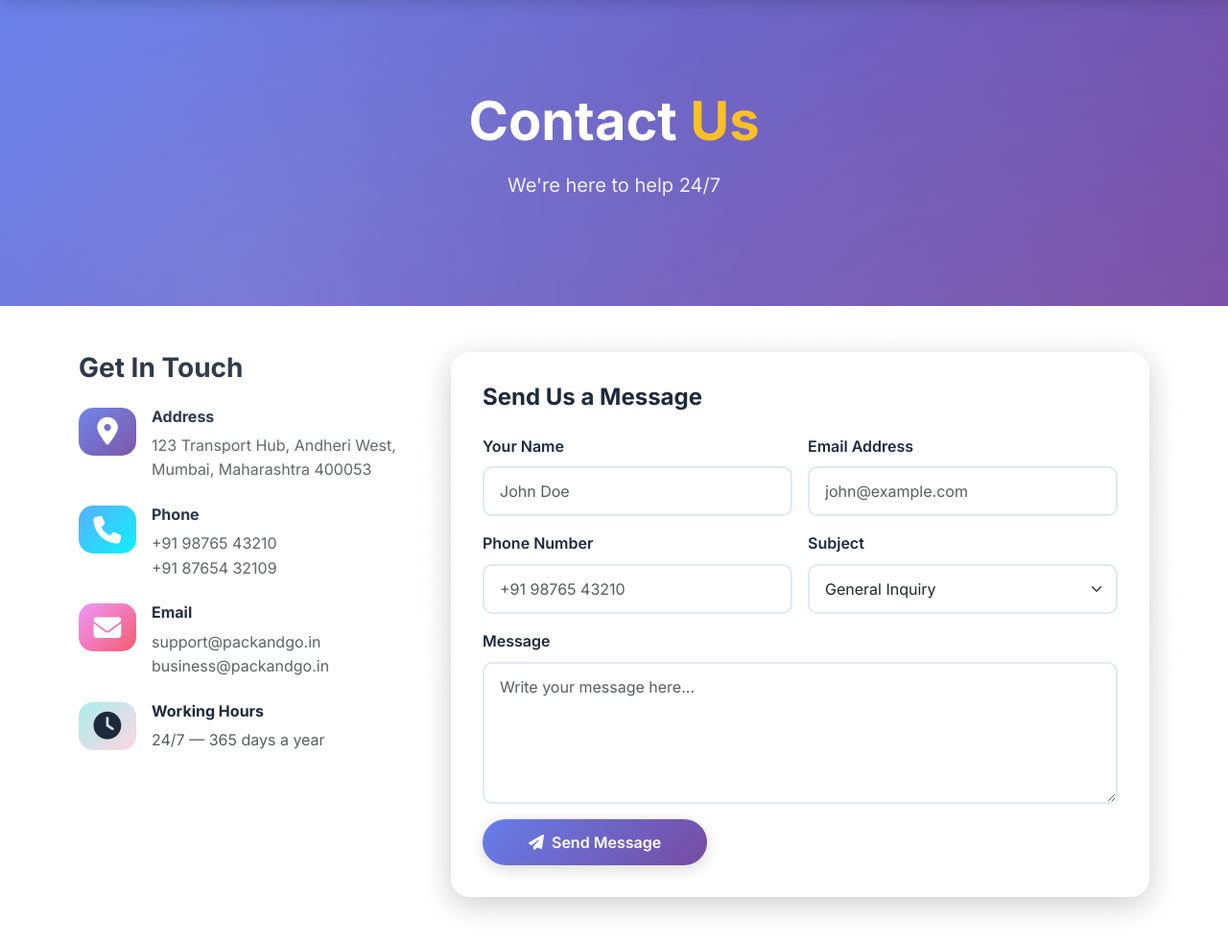
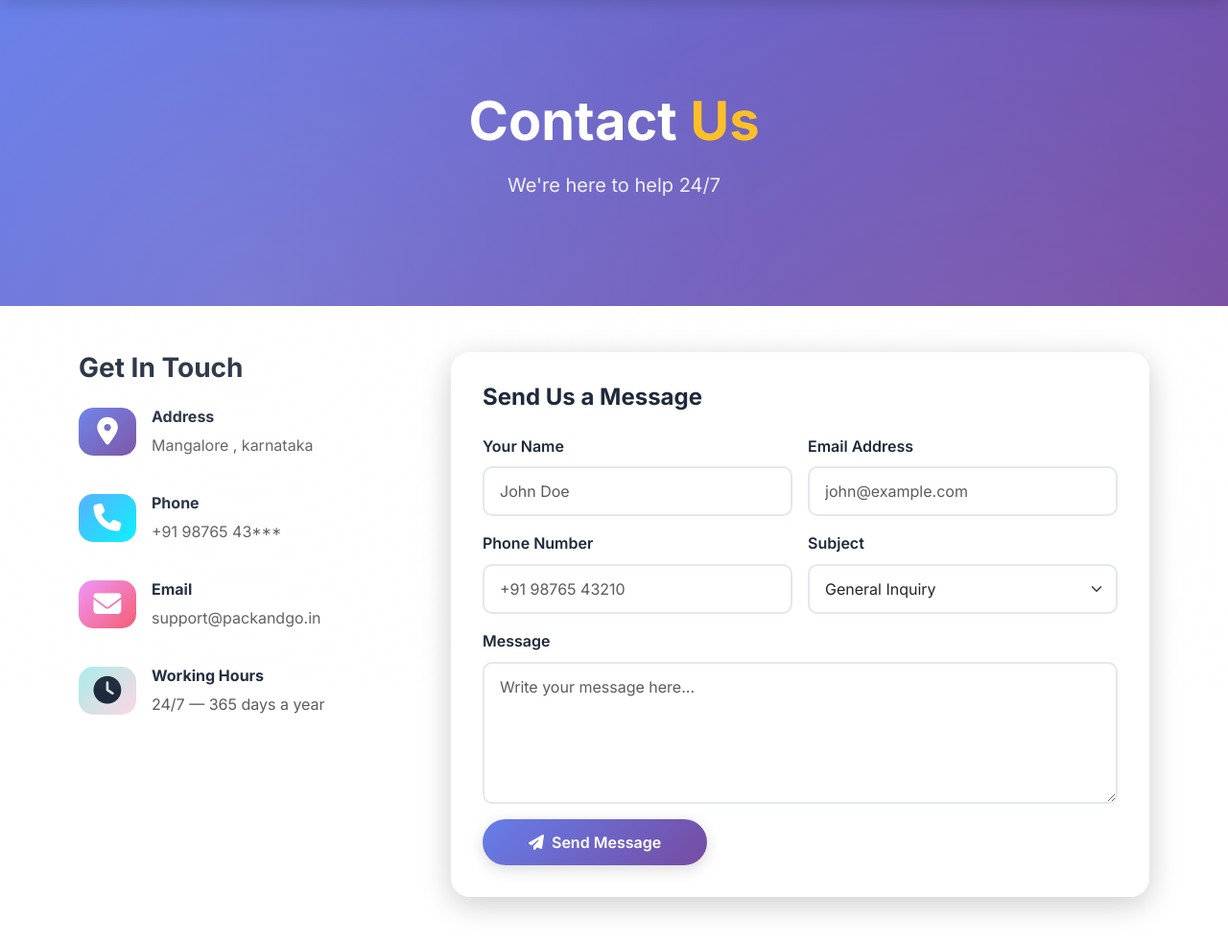
Before and after one commit to kalmanesanjana2004-byte/PlanAndGo, a Django app: page /contact/ in a window 1280 px wide. Shown: the part 82-1064 px from the top of the page at 96% size. Run offline with Django 5.2, Linux system fonts and the light colour scheme.

Commit message:
Update contact.html

```diff
--- a/templates/public/contact.html
+++ b/templates/public/contact.html
@@ -20,7 +20,7 @@
                     </div>
                     <div>
                         <h6 class="fw-bold">Address</h6>
-                        <p class="text-muted mb-0">123 Transport Hub, Andheri West,<br>Mumbai, Maharashtra 400053</p>
+                        <p class="text-muted mb-0">Mangalore , karnataka</p>
                     </div>
                 </div>
                 <div class="d-flex align-items-start mb-4">
@@ -29,7 +29,7 @@
                     </div>
                     <div>
                         <h6 class="fw-bold">Phone</h6>
-                        <p class="text-muted mb-0">+91 98765 43210<br>+91 87654 32109</p>
+                        <p class="text-muted mb-0">+91 98765 43***</p>
                     </div>
                 </div>
                 <div class="d-flex align-items-start mb-4">
@@ -38,7 +38,7 @@
                     </div>
                     <div>
                         <h6 class="fw-bold">Email</h6>
-                        <p class="text-muted mb-0">support@packandgo.in<br>business@packandgo.in</p>
+                        <p class="text-muted mb-0">support@packandgo.in</p>
                     </div>
                 </div>
                 <div class="d-flex align-items-start">
```
